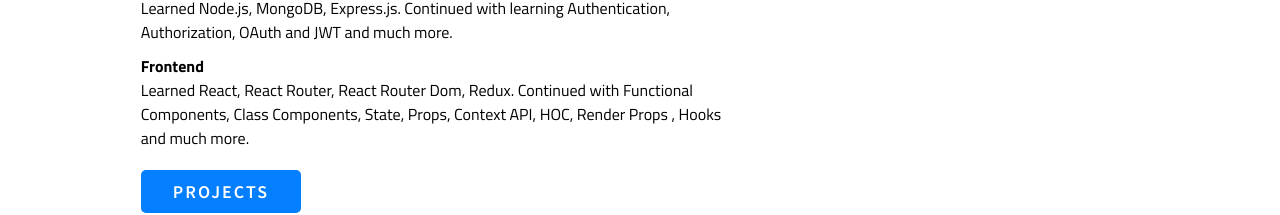
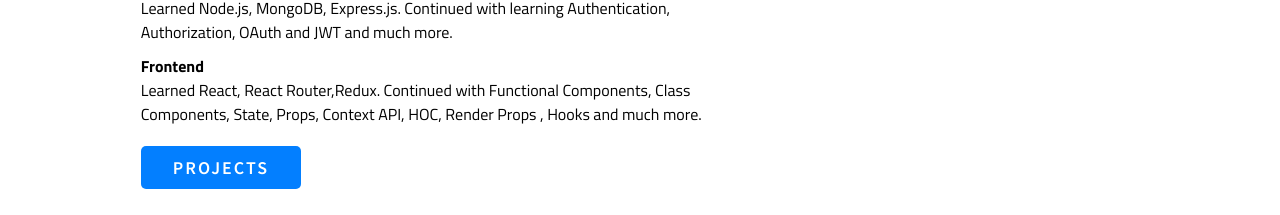
Before and after one commit to RahulMandyal1/Personalportfolio, a React (Create React App) app: page / in a window 1280 px wide. Shown: the part 1054-1269 px from the top of the page. Built offline with nearby package versions, Linux system fonts and the light colour scheme.

Commit message:
Update About.js

```diff
--- a/src/components/About/About.js
+++ b/src/components/About/About.js
@@ -44,7 +44,7 @@
             <div className="stack-container">
               <h4>Frontend</h4>
               <p>
-                Learned React, React Router, React Router Dom, Redux. Continued
+                Learned React, React Router,Redux. Continued
                 with Functional Components, Class Components, State, Props,
                 Context API, HOC, Render Props , Hooks and much more.
               </p>
```
